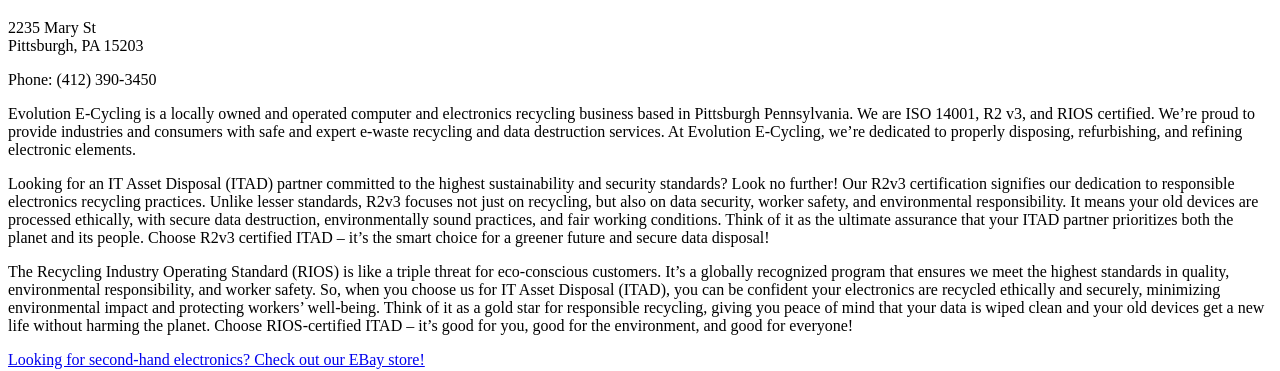
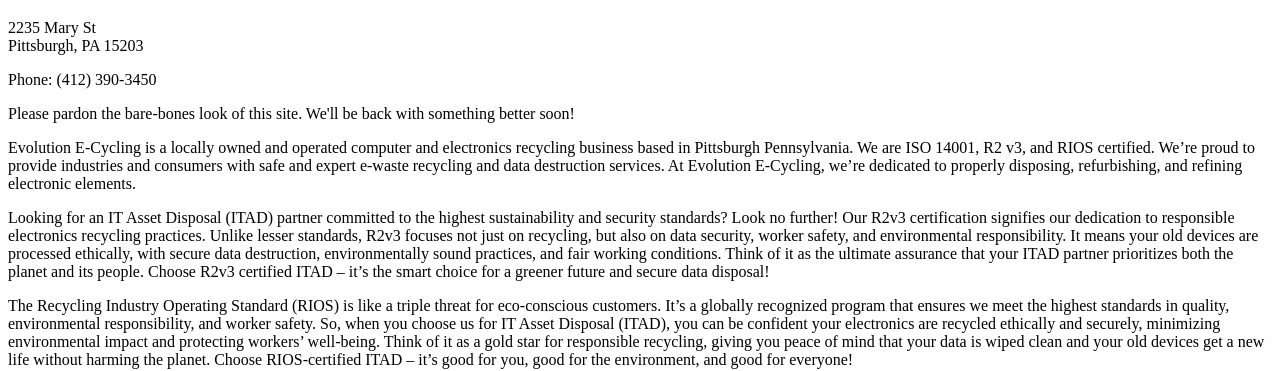
Before and after one commit to theandrewbailey/EvolutionECycling.github.io, a plain HTML site: page index.html in a window 1280 px wide. Shown: the part 61-432 px from the top of the page. Drawn offline with Linux system fonts and the light colour scheme.

Commit message:
Update index.html

```diff
--- a/index.html
+++ b/index.html
@@ -12,6 +12,7 @@
 <p>2235 Mary St
 <br/>Pittsburgh, PA 15203</p>
 <p>Phone: (412) 390-3450</p>
+<p>Please pardon the bare-bones look of this site. We'll be back with something better soon!</p>
 <p>Evolution E-Cycling is a locally owned and operated computer and electronics recycling business based in Pittsburgh Pennsylvania. We are ISO 14001, R2 v3, and RIOS certified. We’re proud to provide industries and consumers with safe and expert e-waste recycling and data destruction services. At Evolution E-Cycling, we’re dedicated to properly disposing, refurbishing, and refining electronic elements.</p>
 <p>Looking for an IT Asset Disposal (ITAD) partner committed to the highest sustainability and security standards? Look no further! Our R2v3 certification signifies our dedication to responsible electronics recycling practices. Unlike lesser standards, R2v3 focuses not just on recycling, but also on data security, worker safety, and environmental responsibility. It means your old devices are processed ethically, with secure data destruction, environmentally sound practices, and fair working conditions. Think of it as the ultimate assurance that your ITAD partner prioritizes both the planet and its people. Choose R2v3 certified ITAD – it’s the smart choice for a greener future and secure data disposal!</p>
 <p>The Recycling Industry Operating Standard (RIOS) is like a triple threat for eco-conscious customers. It’s a globally recognized program that ensures we meet the highest standards in quality, environmental responsibility, and worker safety. So, when you choose us for IT Asset Disposal (ITAD), you can be confident your electronics are recycled ethically and securely, minimizing environmental impact and protecting workers’ well-being. Think of it as a gold star for responsible recycling, giving you peace of mind that your data is wiped clean and your old devices get a new life without harming the planet. Choose RIOS-certified ITAD – it’s good for you, good for the environment, and good for everyone!</p>
```
